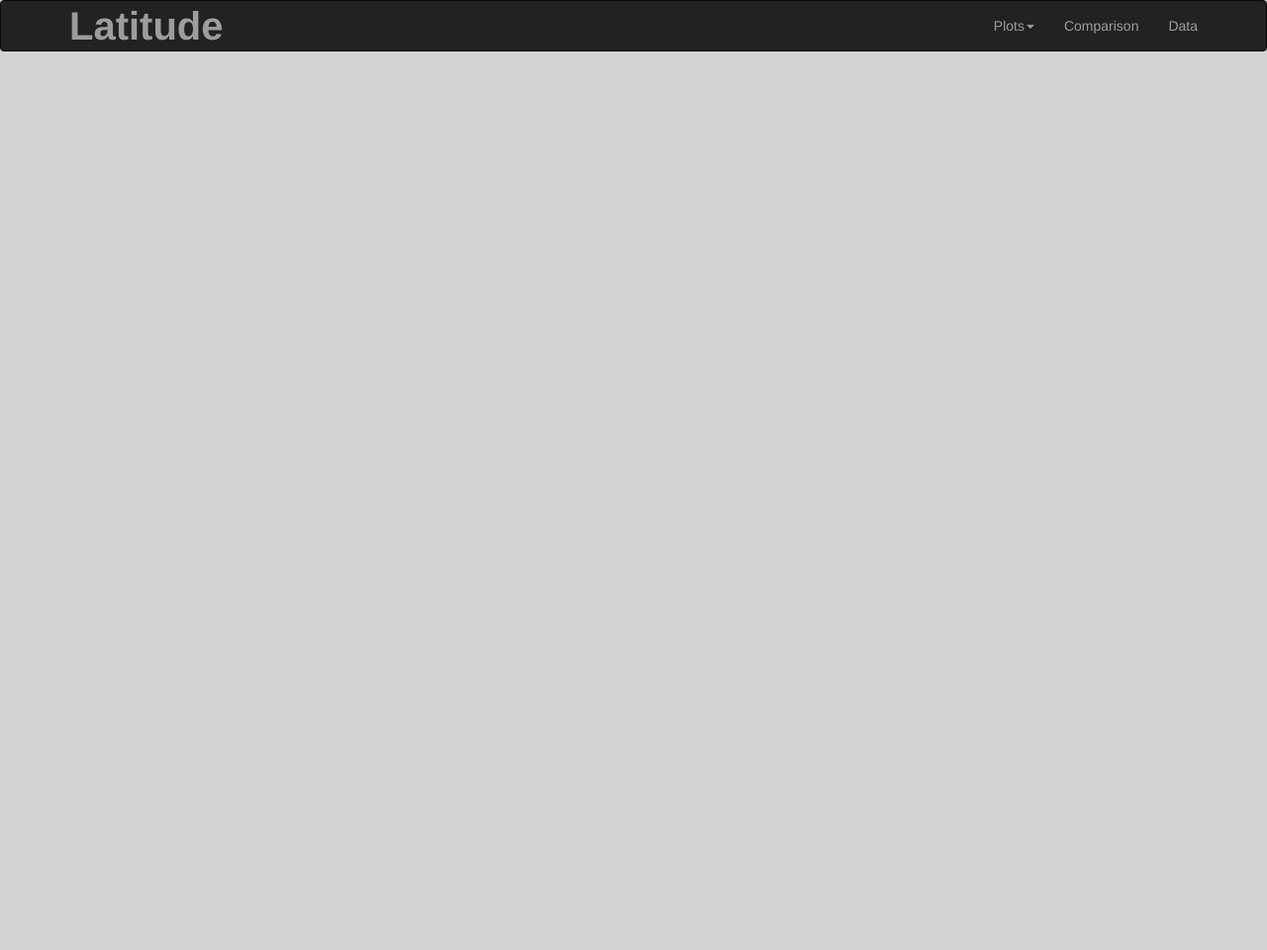
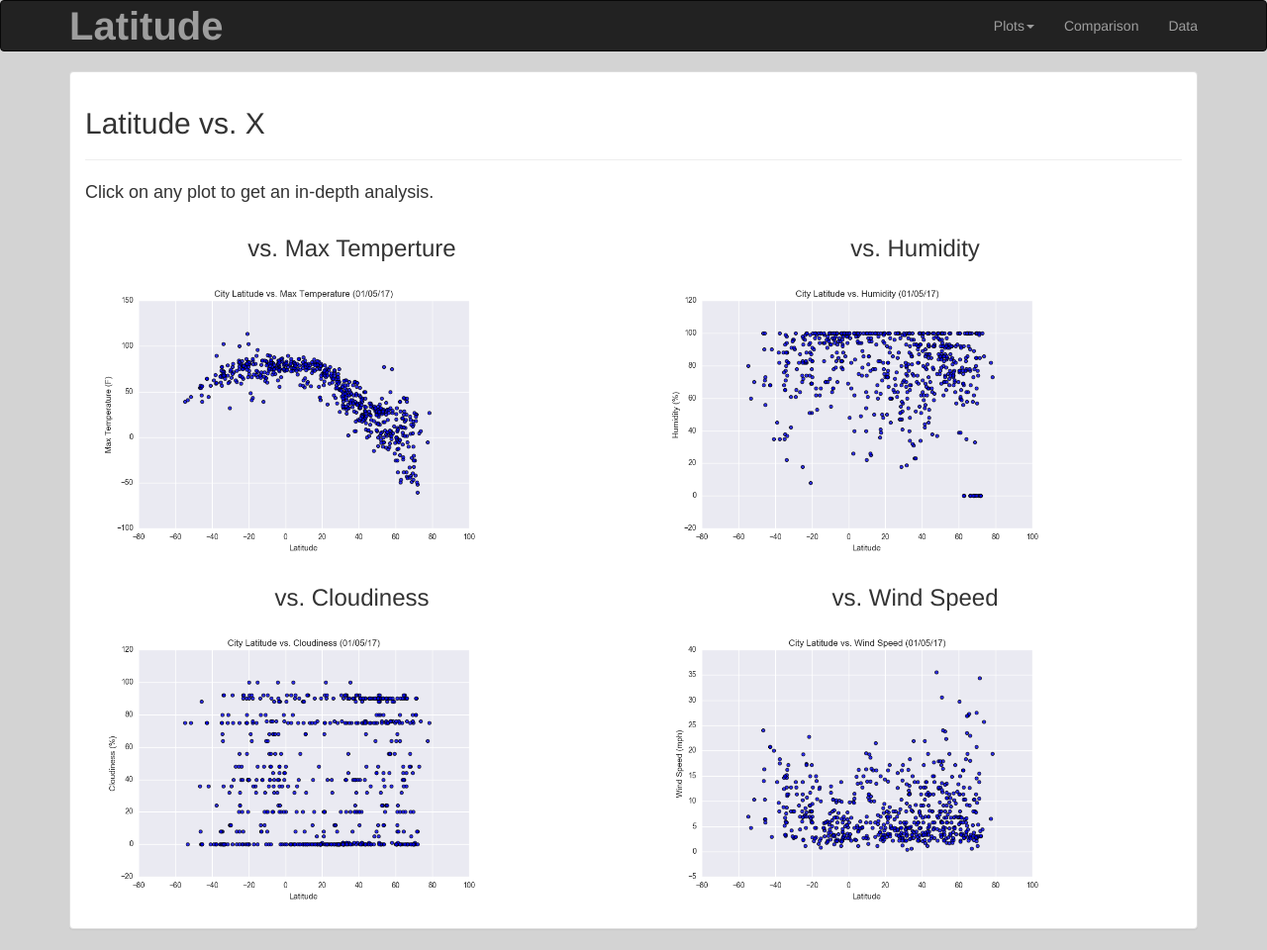
Before and after one commit to RUBALBHULLAR/Web-Design-Challenge, a plain HTML site: page comparison.html in a window 1280 px wide. Shown: the whole page at 99% size. Before the commit the page ends 800 px from the top, so only its background shows below. Drawn offline with nearby package versions, Linux system fonts and the light colour scheme.

Commit message:
Update comparison.html

```diff
--- a/comparison.html
+++ b/comparison.html
@@ -42,5 +42,41 @@
                 </div>
             </div>
         </nav>
+
+        <div class = "container">
+            <div class="row">
+                <div class="col-md-12">
+                    <div class="panel panel-default">
+                        <div class="panel-body">
+
+                                <h2>Latitude vs. X</h2>
+                                <hr>
+                                <p class="p1">Click on any plot to get an in-depth analysis.</p>
+
+                                <div class="row">
+                                    <div class="col-lg-6 col-md-6 col-sm-6 col-xs-6">
+                                        <h3 class = "text-center" >vs. Max Temperture</h3>
+                                        <a href="temperature.html"><img class = "img img-responsive" src="Resources/assets/images/Fig1.png" style="width:80%" alt=""></a></div>
+                                    <div class="col-lg-6 col-md-6 col-sm-6 col-xs-6">
+                                        <h3 class = "text-center">vs. Humidity</h3>
+                                        <a href="humidity.html"><img class = "img img-responsive" src="Resources/assets/images/Fig2.png" style="width:80%" alt=""></a></div>
+                                </div>
+
+                                <div class="row">
+                                    <div class="col-lg-6 col-md-6 col-sm-6 col-xs-6">
+                                        <h3 class = "text-center">vs. Cloudiness</h3>
+                                        <a href="cloudiness.html"><img class = "img img-responsive" src="Resources/assets/images/Fig3.png" style="width:80%" alt=""></a></div>
+                                    <div class="col-lg-6 col-md-6 col-sm-6 col-xs-6">
+                                        <h3 class = "text-center">vs. Wind Speed</h3>
+                                        <a href="windspeed.html"><img class = "img img-responsive" src="Resources/assets/images/Fig4.png" style="width:80%" alt=""></a></div>
+                                </div>
+
+                        </div>
+
+                                </div>
+                            </div>
+                            <div class="col-md-1"></div>
+                </div>
+            </div>
     </body>
 </html>
```
